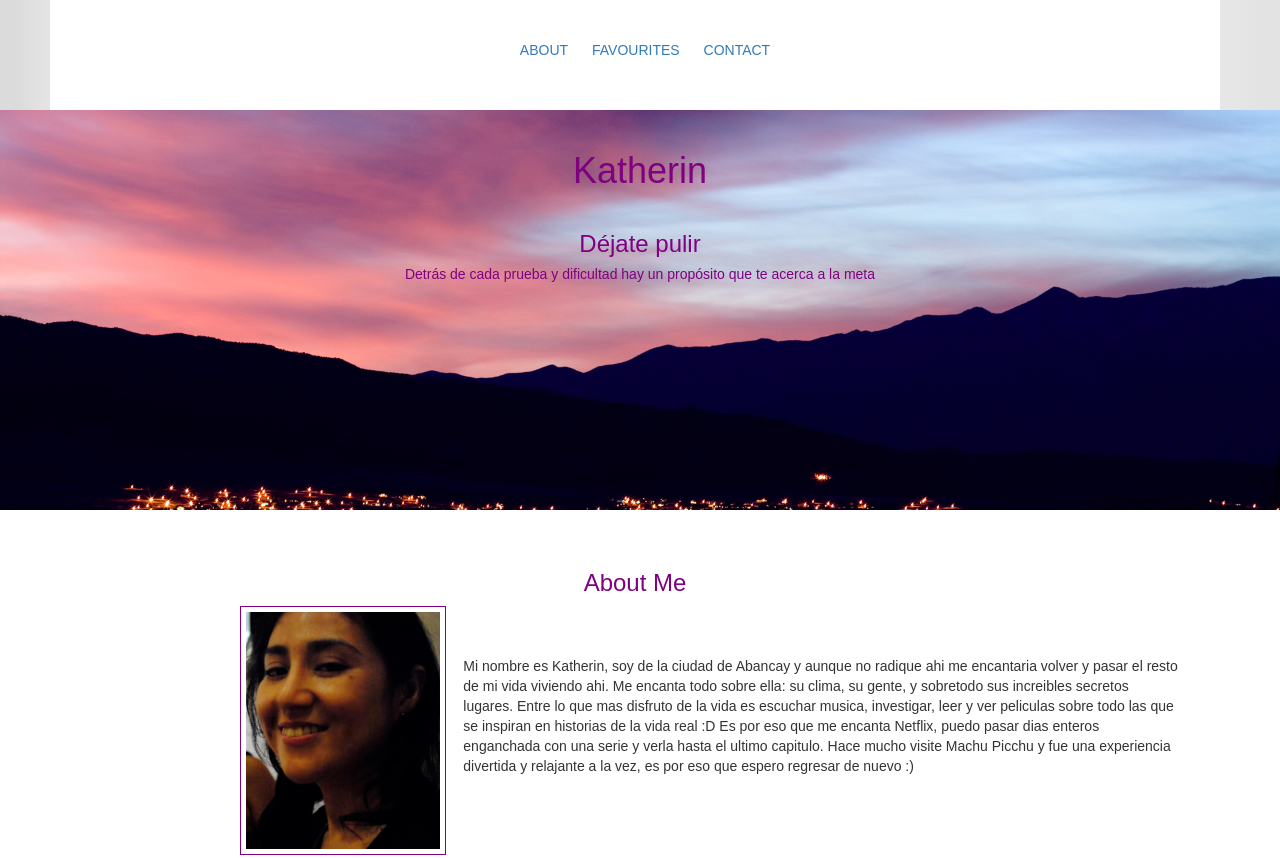
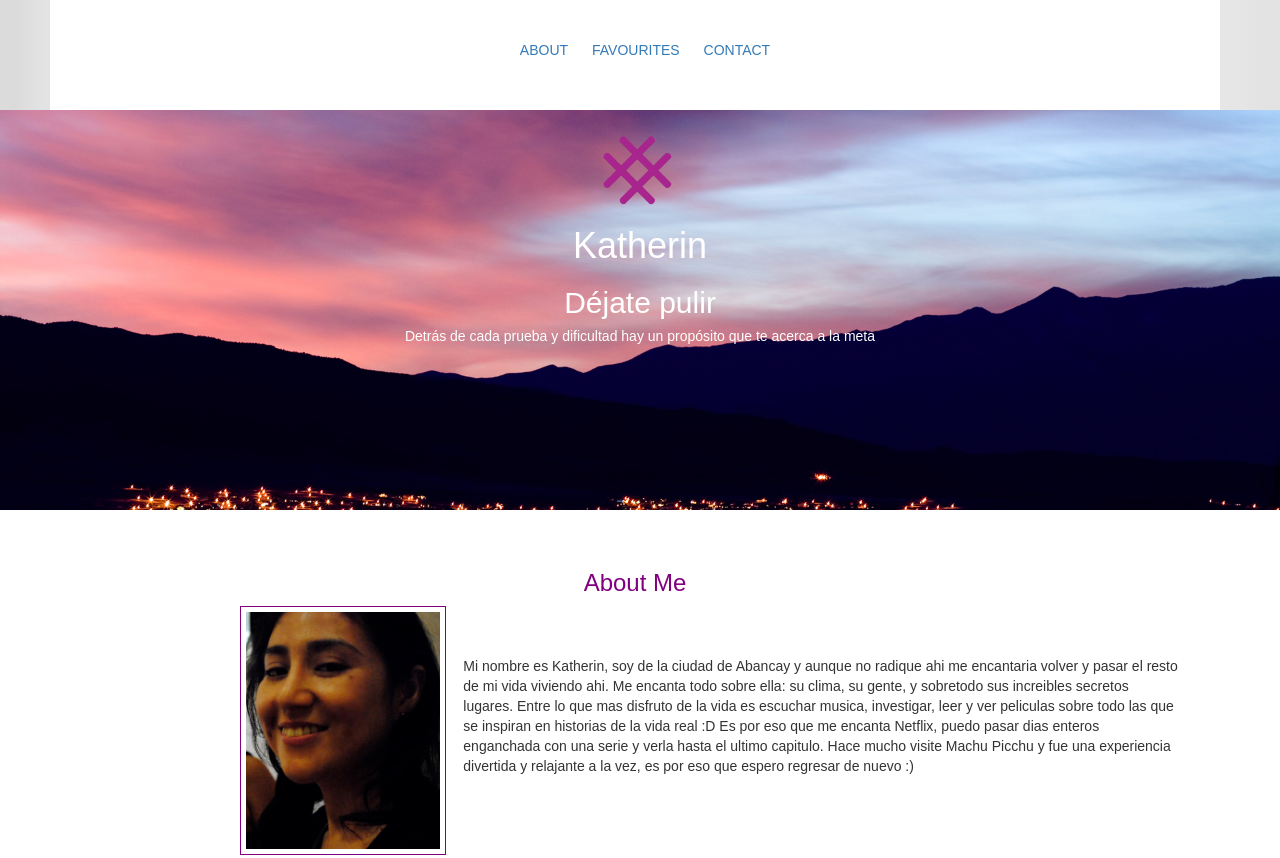
Before and after one commit to katsihuin/MyCutePage, a plain HTML site: page index.html in a window 1280 px wide. Shown: the top 858 px of the page. Drawn offline with Linux system fonts and the light colour scheme.

Commit message:
adding logo

```diff
--- a/css/main.css
+++ b/css/main.css
@@ -4,7 +4,7 @@
  	font-family: arial;
  }
 
-  h1, h2, h3, h4, h5, h6, .img-responsive {
+ h3, h4, h6, .img-responsive {
  	text-align: center;
  	color: purple;
  }
@@ -24,9 +24,17 @@ header ul li {
 	padding-right: 20px;
 }
 
-.hero h1{
-	padding: 20px;
+
+.hero {
+	padding: 10px;
+	text-align: center;
+	color: white;
 	}
+
+.hero .img-responsive{
+	padding-top: 25px;
+	margin-left: 47%;
+}
 
 .hero {
 	background: url(../images/background.jpg) no-repeat;
--- a/index.html
+++ b/index.html
@@ -19,13 +19,15 @@
 	            	<li><a href="#">FAVOURITES</a></li>
 	            	<li><a href="#">CONTACT</a></li>
 		    	</ul>
-
-	    </header>
-	    <section class="hero">
+	</header>
+	<div class="hero">
+	    <section>
+	    	<img src="images/logo.png" class="img-responsive">
 	    	<h1>Katherin</h1>
-	    	<h3>Déjate pulir</h3>
+	    	<h2>Déjate pulir</h2>
 	    	<h5>Detrás de cada prueba y dificultad hay un propósito que te acerca a la meta</h5>
 	    </section>
+	</div>
 	    <div class="container">
 	    <section class="about">
 	    	<h3>About Me</h3>
```
